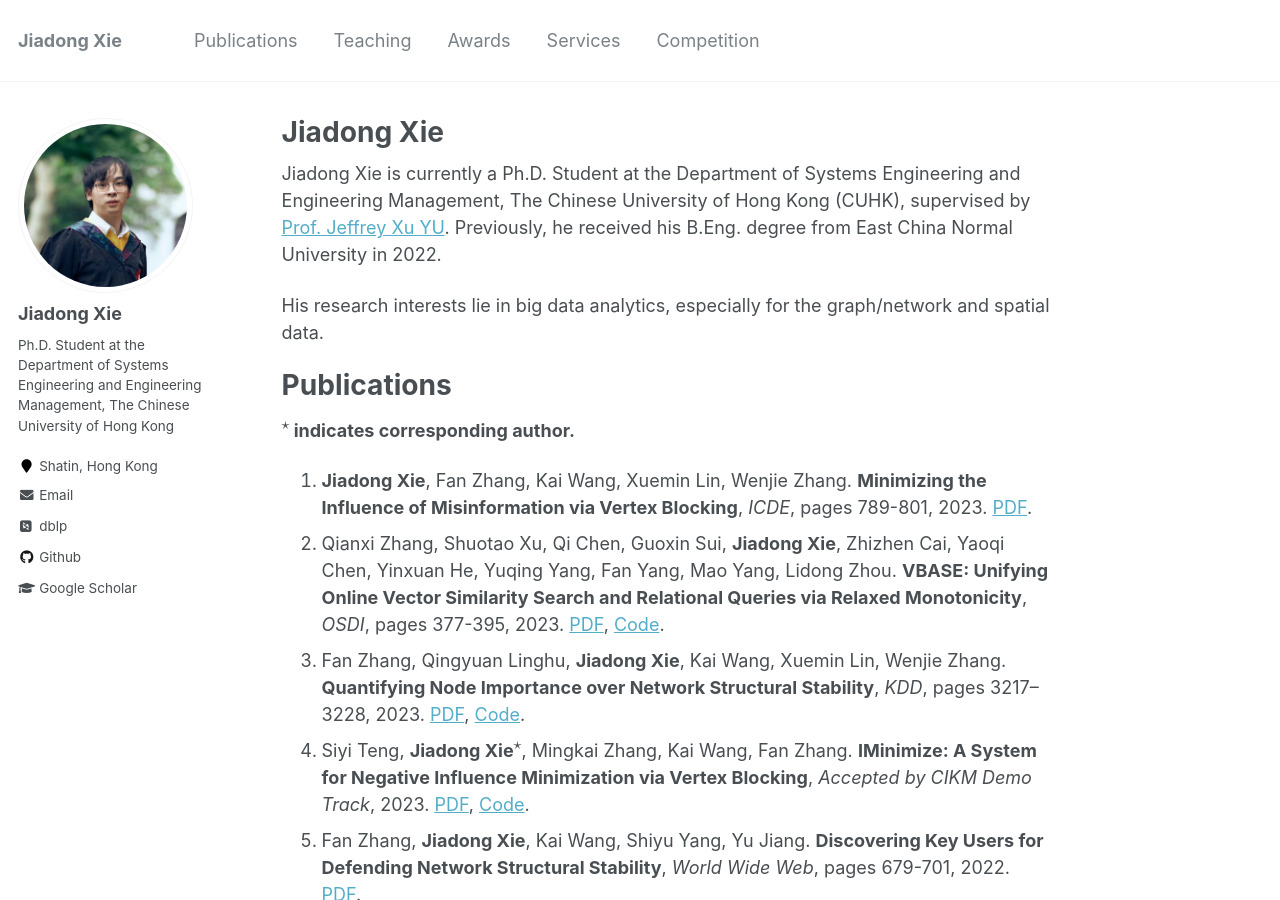
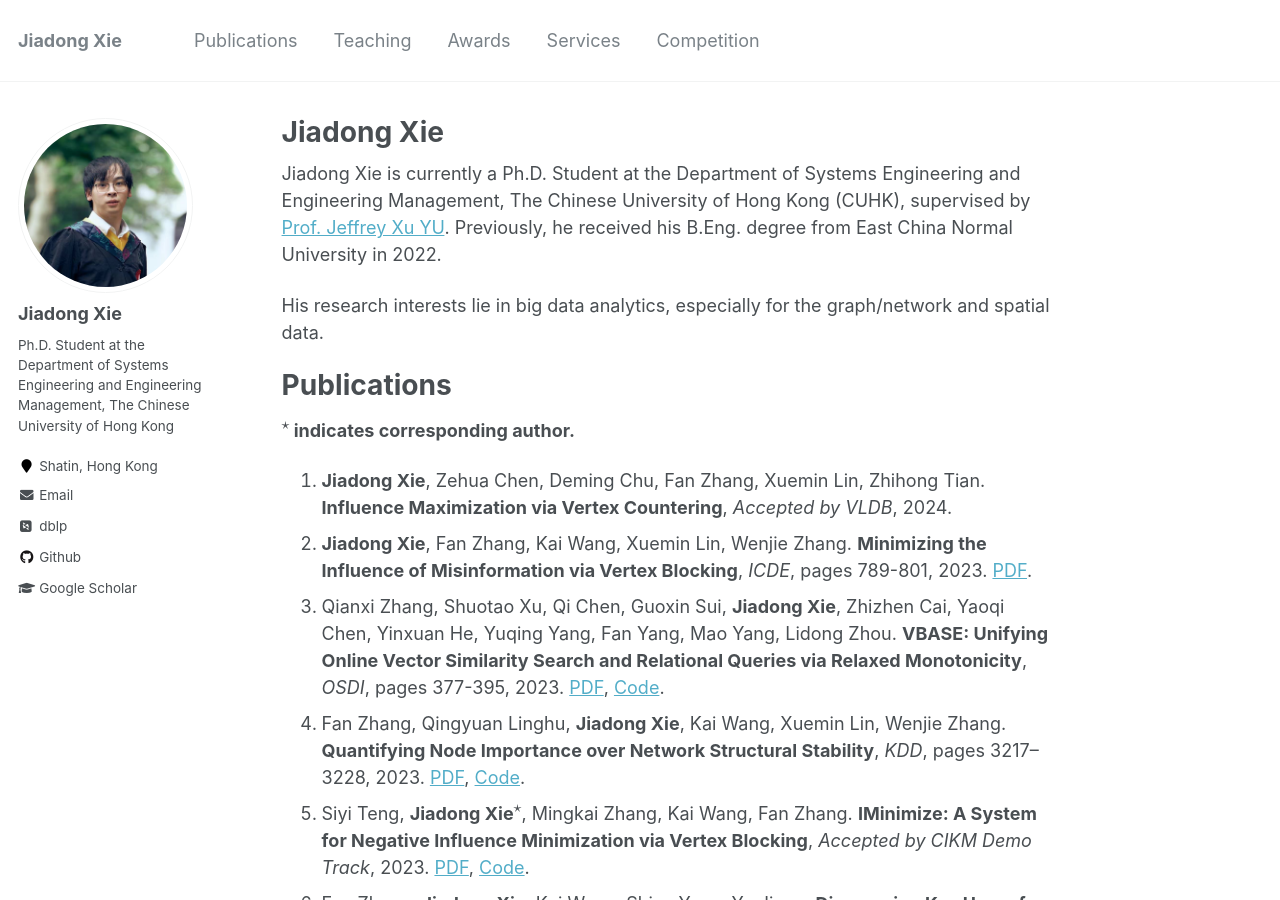
Before and after one commit to Xiejiadong/Xiejiadong.github.io, a Jekyll site: the page built from _pages/about.md, in a window 1280 px wide and 900 px high. Built offline with Jekyll 4.4.1, drawn with Linux system fonts in a browser that asks for light colours; some web fonts are replaced; formulas are drawn with MathJax 3.

Commit message:
Update about.md

```diff
--- a/_pages/about.md
+++ b/_pages/about.md
@@ -18,12 +18,13 @@ Publications
 ======
 **$^\star$ indicates corresponding author.**
 
-1. **Jiadong Xie**, Fan Zhang, Kai Wang, Xuemin Lin, Wenjie Zhang. **Minimizing the Influence of Misinformation via Vertex Blocking**, *ICDE*, pages 789-801, 2023. [PDF](/files/paper/%5Bicde23%5DInfluence%20Minimization.pdf).
-2. Qianxi Zhang, Shuotao Xu, Qi Chen, Guoxin Sui, **Jiadong Xie**, Zhizhen Cai, Yaoqi Chen, Yinxuan He, Yuqing Yang, Fan Yang, Mao Yang, Lidong Zhou. **VBASE: Unifying Online Vector Similarity Search and Relational Queries via Relaxed Monotonicity**, *OSDI*, pages 377-395, 2023. [PDF](/files/paper/%5Bosdi23%5Dmulti-topk.pdf), [Code](https://github.com/Catoverflow/VBASE-artifacts).
-3. Fan Zhang, Qingyuan Linghu, **Jiadong Xie**, Kai Wang, Xuemin Lin, Wenjie Zhang. **Quantifying Node Importance over Network Structural Stability**, *KDD*, pages 3217–3228, 2023. [PDF](/files/paper/%5Bkdd23%5Dnode-importance.pdf), [Code](https://github.com/Xiejiadong/Quantifying-Node-Importance-over-Network-Structural-Stability).
-4. Siyi Teng, **Jiadong Xie$^\star$**, Mingkai Zhang, Kai Wang, Fan Zhang. **IMinimize: A System for Negative Influence Minimization via Vertex Blocking**, *Accepted by CIKM Demo Track*, 2023. [PDF](/files/paper/%5Bcikm23%5DIMinimize--demo.pdf), [Code](https://github.com/Tsyxxxka/IMinimize).
-5. Fan Zhang, **Jiadong Xie**, Kai Wang, Shiyu Yang, Yu Jiang. **Discovering Key Users for Defending Network Structural Stability**, *World Wide Web*, pages 679-701, 2022. [PDF](/files/paper/%5Bwwwj22%5Dcollapse%20coreness.pdf).
-6. **Jiadong Xie**. **Hindering Influence Diffusion of Community**, *SIGMOD Conference*, pages 2518-2520, 2022. [PDF](/files/paper/%5Bsigmod22%5DHindering%20Influence%20Diffusion%20of%20Community.pdf), [Poster](/files/attachments/Jiadong_Xie_Poster.pdf), [Video](/files/attachments/Jiadong_Xie_pre_video.mp4).
+1. **Jiadong Xie**, Zehua Chen, Deming Chu, Fan Zhang, Xuemin Lin, Zhihong Tian. **Influence Maximization via Vertex Countering**, *Accepted by VLDB*, 2024.
+2. **Jiadong Xie**, Fan Zhang, Kai Wang, Xuemin Lin, Wenjie Zhang. **Minimizing the Influence of Misinformation via Vertex Blocking**, *ICDE*, pages 789-801, 2023. [PDF](/files/paper/%5Bicde23%5DInfluence%20Minimization.pdf).
+3. Qianxi Zhang, Shuotao Xu, Qi Chen, Guoxin Sui, **Jiadong Xie**, Zhizhen Cai, Yaoqi Chen, Yinxuan He, Yuqing Yang, Fan Yang, Mao Yang, Lidong Zhou. **VBASE: Unifying Online Vector Similarity Search and Relational Queries via Relaxed Monotonicity**, *OSDI*, pages 377-395, 2023. [PDF](/files/paper/%5Bosdi23%5Dmulti-topk.pdf), [Code](https://github.com/Catoverflow/VBASE-artifacts).
+4. Fan Zhang, Qingyuan Linghu, **Jiadong Xie**, Kai Wang, Xuemin Lin, Wenjie Zhang. **Quantifying Node Importance over Network Structural Stability**, *KDD*, pages 3217–3228, 2023. [PDF](/files/paper/%5Bkdd23%5Dnode-importance.pdf), [Code](https://github.com/Xiejiadong/Quantifying-Node-Importance-over-Network-Structural-Stability).
+5. Siyi Teng, **Jiadong Xie$^\star$**, Mingkai Zhang, Kai Wang, Fan Zhang. **IMinimize: A System for Negative Influence Minimization via Vertex Blocking**, *Accepted by CIKM Demo Track*, 2023. [PDF](/files/paper/%5Bcikm23%5DIMinimize--demo.pdf), [Code](https://github.com/Tsyxxxka/IMinimize).
+6. Fan Zhang, **Jiadong Xie**, Kai Wang, Shiyu Yang, Yu Jiang. **Discovering Key Users for Defending Network Structural Stability**, *World Wide Web*, pages 679-701, 2022. [PDF](/files/paper/%5Bwwwj22%5Dcollapse%20coreness.pdf).
+7. **Jiadong Xie**. **Hindering Influence Diffusion of Community**, *SIGMOD Conference*, pages 2518-2520, 2022. [PDF](/files/paper/%5Bsigmod22%5DHindering%20Influence%20Diffusion%20of%20Community.pdf), [Poster](/files/attachments/Jiadong_Xie_Poster.pdf), [Video](/files/attachments/Jiadong_Xie_pre_video.mp4).
 
 
 Teaching
```
